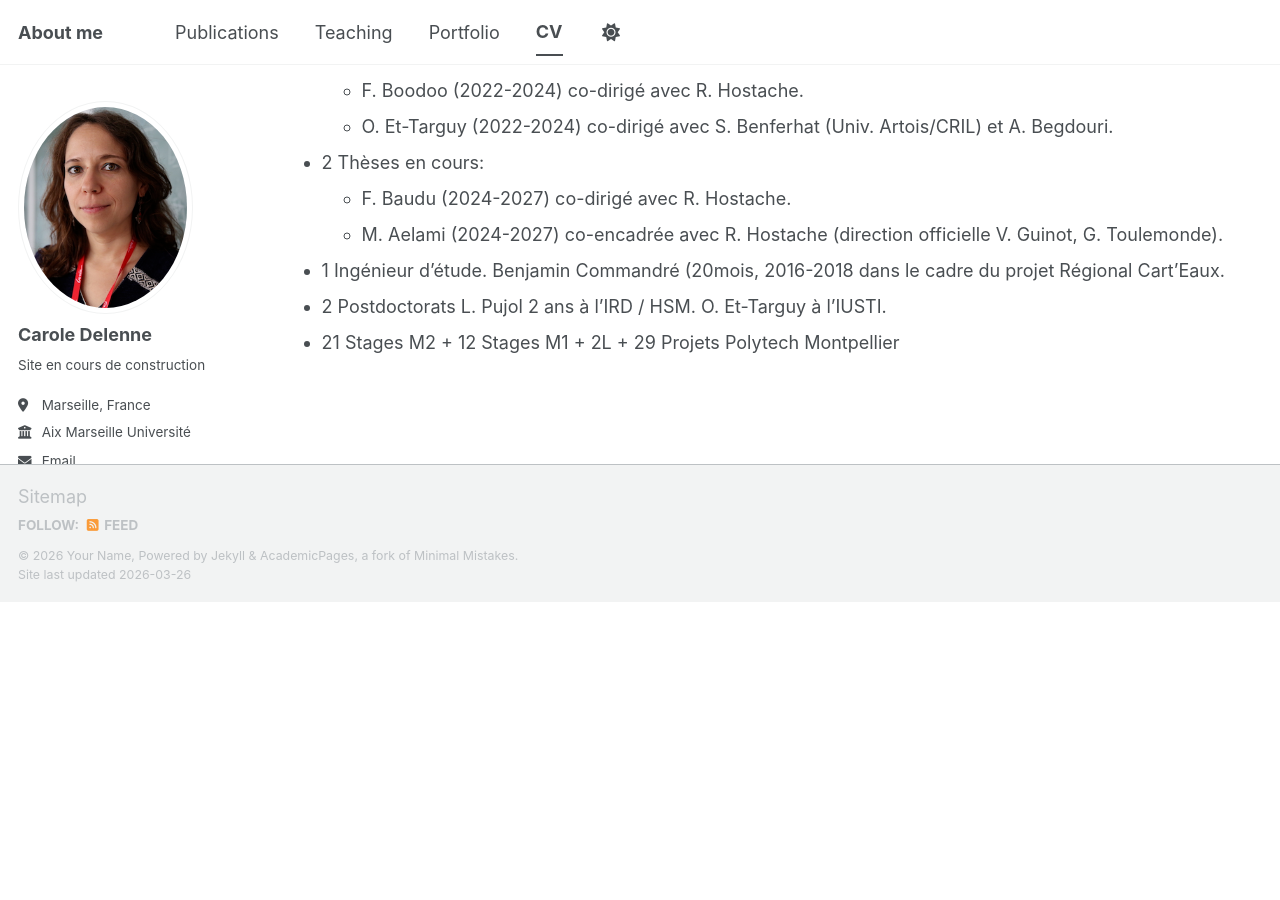
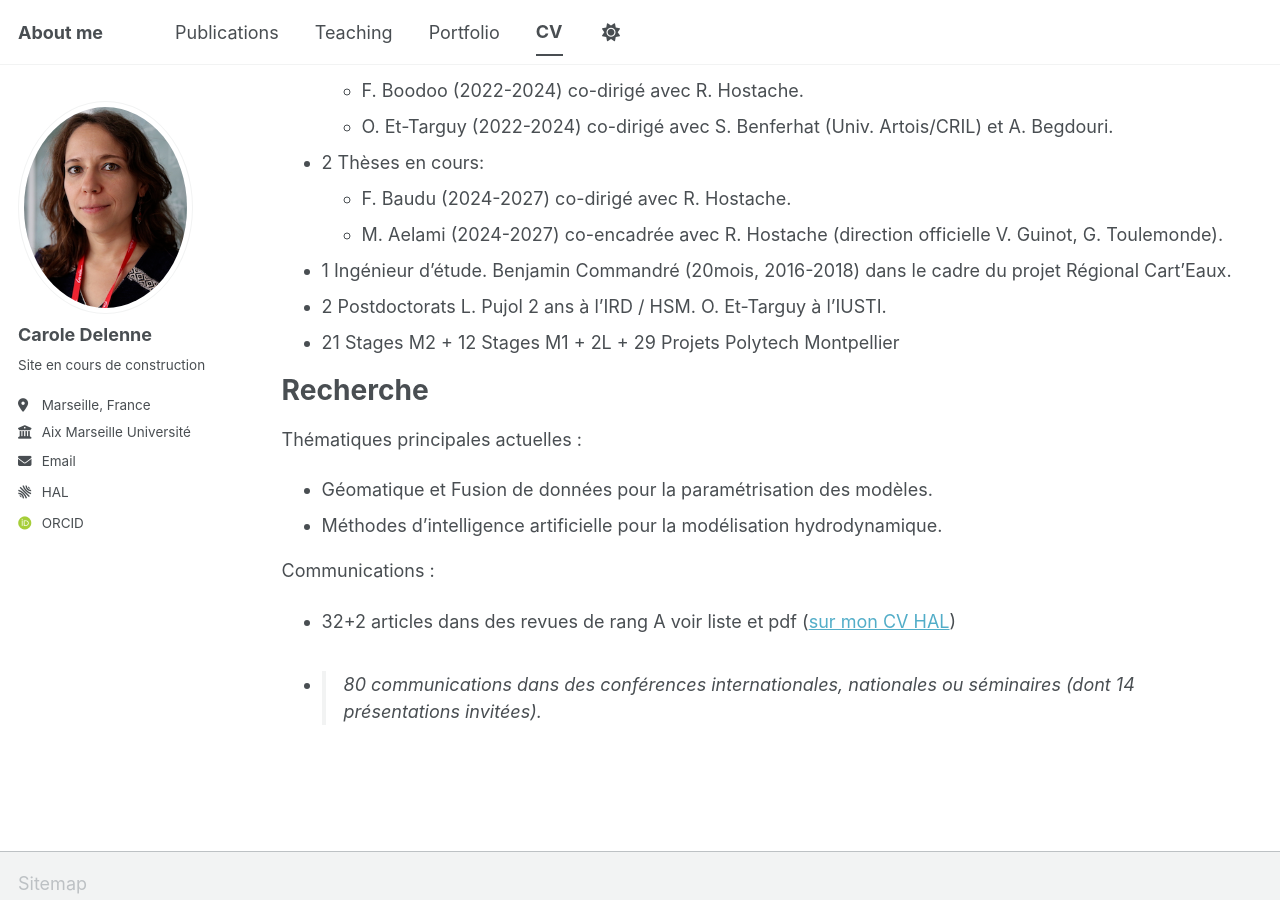
Before and after one commit to caroledelenne/caroledelenne.github.io, a Jekyll site: the page built from _pages/cv.md, in a window 1280 px wide and 900 px high, scrolled down 1401 px. Built offline with Jekyll 4.4.1, drawn with Linux system fonts in a browser that asks for light colours; some web fonts are replaced; a script bundle is joined from its source files by our own code; library files that are not in the unit come from our copies; before the commit the page ends 2003 px from its top, so only the background shows below that; some of the changed text lies outside the part shown.

Commit message:
modif CV

```diff
--- a/_pages/cv.md
+++ b/_pages/cv.md
@@ -64,6 +64,16 @@ CIFRE Berger-Levrault.
   - F. Baudu (2024-2027) co-dirigé avec R. Hostache.
   - M. Aelami (2024-2027) co-encadrée avec R. Hostache (direction officielle V. Guinot, G. Toulemonde).
 
-* 1 Ingénieur d’étude. Benjamin Commandré (20mois, 2016-2018 dans le cadre du projet Régional Cart’Eaux.
+* 1 Ingénieur d’étude. Benjamin Commandré (20mois, 2016-2018) dans le cadre du projet Régional Cart’Eaux.
 * 2 Postdoctorats L. Pujol 2 ans à l’IRD / HSM. O. Et-Targuy à l’IUSTI.
 * 21 Stages M2 + 12 Stages M1 + 2L + 29 Projets Polytech Montpellier
+
+Recherche
+======
+Thématiques principales actuelles :
+* Géomatique et Fusion de données pour la paramétrisation des modèles.
+* Méthodes d’intelligence artificielle pour la modélisation hydrodynamique.
+
+Communications :
+* 32+2 articles dans des revues de rang A voir liste et pdf (<a href="https://cv.hal.science/carole-delenne">sur mon CV HAL</a>)
+* >80 communications dans des conférences internationales, nationales ou séminaires (dont 14 présentations invitées).
```
Also changed, not shown: other parts of _pages/cv.md (+2 -2 lines).
